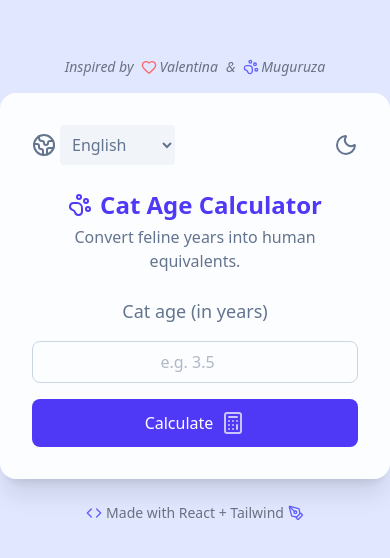
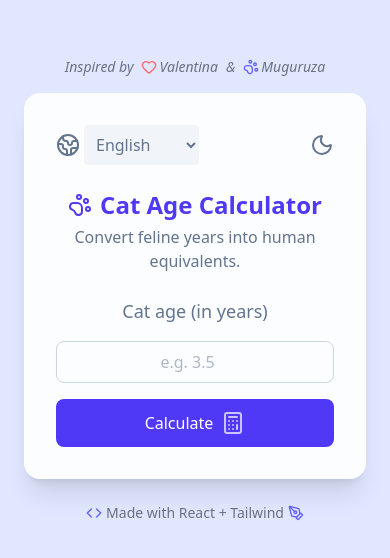
Before and after one commit to rolodoom/cat-age-calculator, a React (Vite) app: page / in a window 390 px wide. Shown: the part 132-690 px from the top of the page. Built offline with nearby package versions, Linux system fonts and the light colour scheme.

Commit message:
Update margin for mobile

```diff
--- a/src/App.jsx
+++ b/src/App.jsx
@@ -24,7 +24,7 @@ export default function App() {
   }
 
   return (
-    <div className="flex min-h-screen flex-col items-center justify-center bg-indigo-100 text-slate-500 dark:bg-slate-900 dark:text-gray-200">
+    <div className="flex min-h-screen flex-col items-center justify-center bg-indigo-100 text-slate-500 dark:bg-slate-900 dark:text-gray-200 p-6 sm:p-4">
       <PreHeader lang={lang} />
       <div className="w-full max-w-md rounded-2xl bg-white/90 p-8 shadow-xl backdrop-blur-md dark:bg-slate-800">
         <Navigation lang={lang} onChange={setLang} />
```
